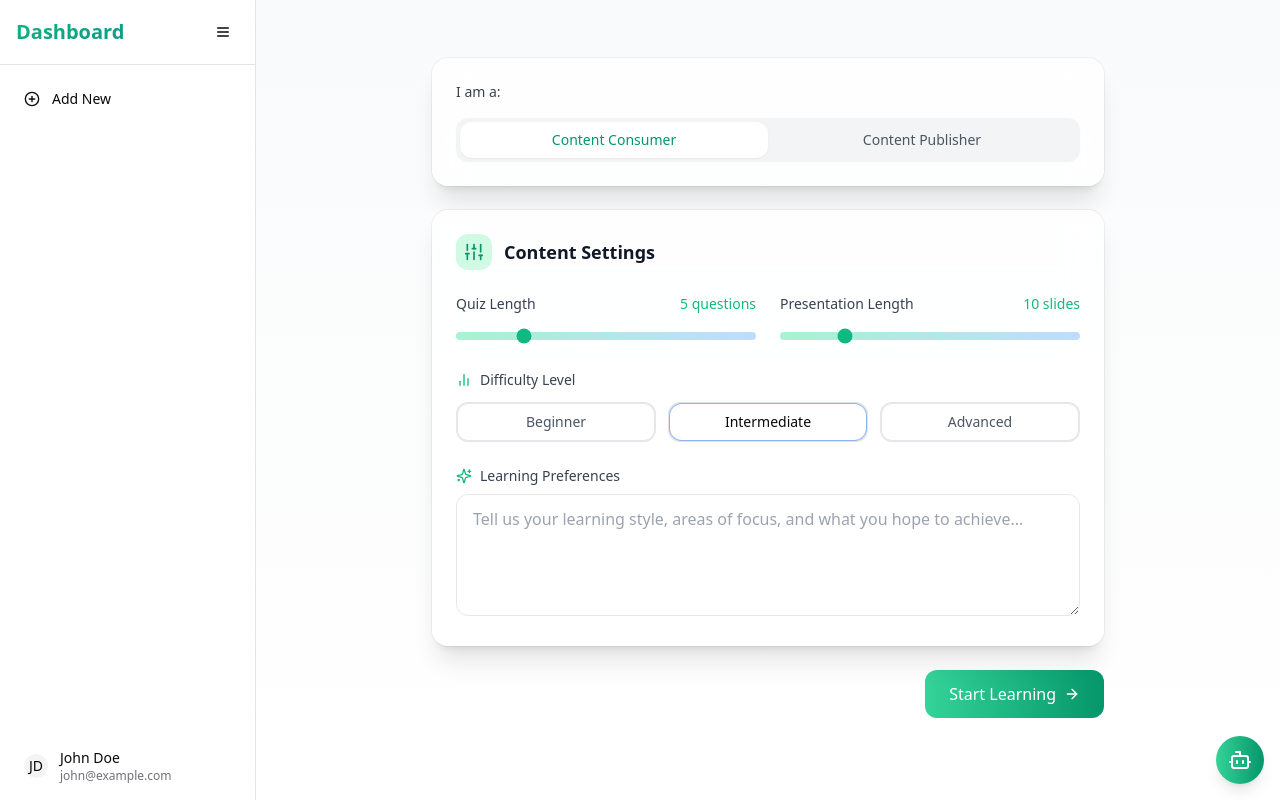
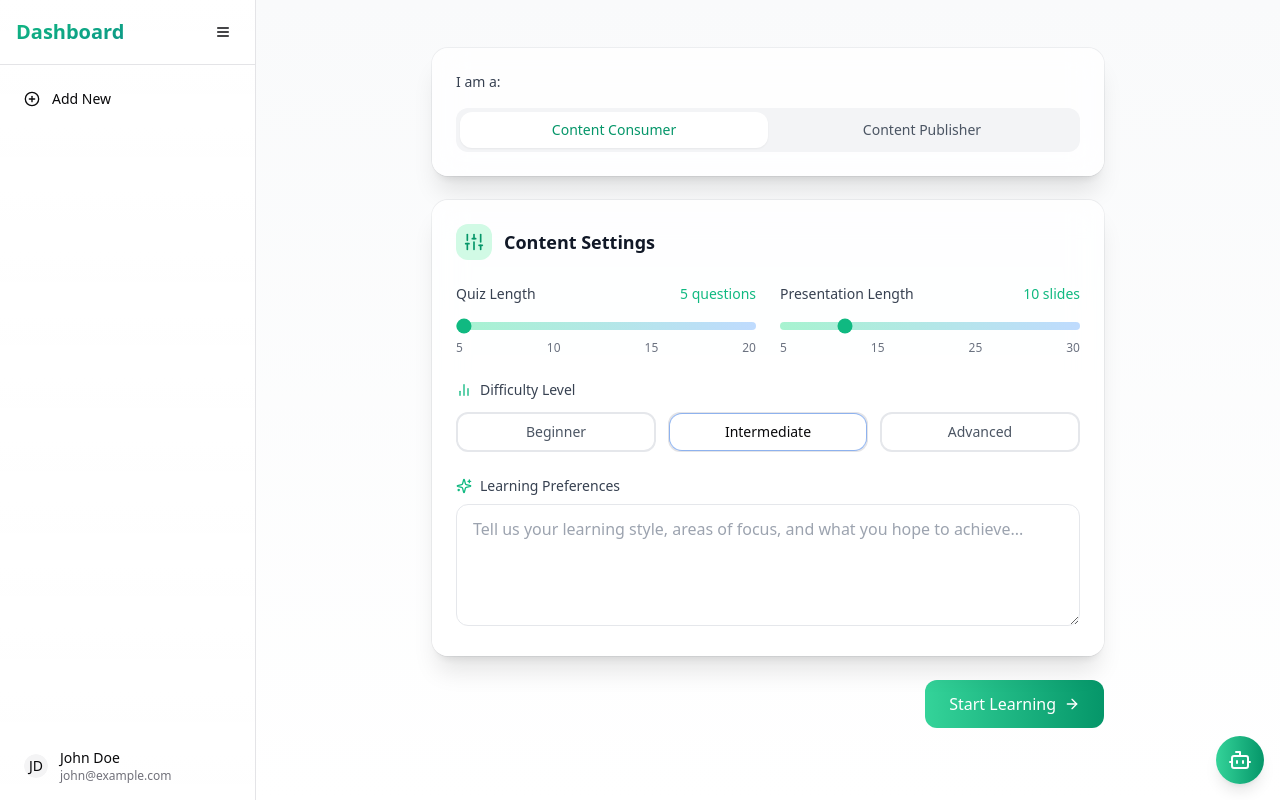
Before and after one commit to jayprakash25/mockups, a Next.js app: page /instruct in a window 1280 px wide. Built offline with nearby package versions, Linux system fonts and the light colour scheme.

Commit message:
pop edit

```diff
--- a/components/instruct/InstructionForm.tsx
+++ b/components/instruct/InstructionForm.tsx
@@ -1,3 +1,5 @@
+"use client"
+
 import { motion } from 'framer-motion'
 import { Sliders, Sparkles, BarChart2 } from 'lucide-react'
 
@@ -20,6 +22,12 @@ export function InstructionsForm({ formData, onChange, isPublisher }: Instructio
     { value: 'intermediate', label: 'Intermediate', color: 'blue' },
     { value: 'advanced', label: 'Advanced', color: 'purple' }
   ]
+
+  const handleRangeChange = (field: 'quizLength' | 'presentationLength', value: number) => {
+    // Round to nearest multiple of 5
+    const roundedValue = Math.round(value / 5) * 5
+    onChange({ ...formData, [field]: roundedValue })
+  }
 
   return (
     <motion.div
@@ -49,15 +57,22 @@ export function InstructionsForm({ formData, onChange, isPublisher }: Instructio
             </label>
             <input
               type="range"
-              min="1"
+              min="5"
               max="20"
+              step="5"
               value={formData.quizLength}
-              onChange={(e) => onChange({ ...formData, quizLength: parseInt(e.target.value) })}
+              onChange={(e) => handleRangeChange('quizLength', parseInt(e.target.value))}
               className="w-full h-2 rounded-lg appearance-none cursor-pointer
                        bg-gradient-to-r from-emerald-200 to-blue-200
                        dark:from-emerald-900/50 dark:to-blue-900/50
                        accent-emerald-500"
             />
+            <div className="flex justify-between mt-1 text-xs text-gray-500 dark:text-gray-400">
+              <span>5</span>
+              <span>10</span>
+              <span>15</span>
+              <span>20</span>
+            </div>
           </div>
 
           <div className="relative group">
@@ -69,13 +84,20 @@ export function InstructionsForm({ formData, onChange, isPublisher }: Instructio
               type="range"
               min="5"
               max="30"
+              step="5"
               value={formData.presentationLength}
-              onChange={(e) => onChange({ ...formData, presentationLength: parseInt(e.target.value) })}
+              onChange={(e) => handleRangeChange('presentationLength', parseInt(e.target.value))}
               className="w-full h-2 rounded-lg appearance-none cursor-pointer
                        bg-gradient-to-r from-emerald-200 to-blue-200
                        dark:from-emerald-900/50 dark:to-blue-900/50
                        accent-emerald-500"
             />
+            <div className="flex justify-between mt-1 text-xs text-gray-500 dark:text-gray-400">
+              <span>5</span>
+              <span>15</span>
+              <span>25</span>
+              <span>30</span>
+            </div>
           </div>
         </motion.div>
 
```
